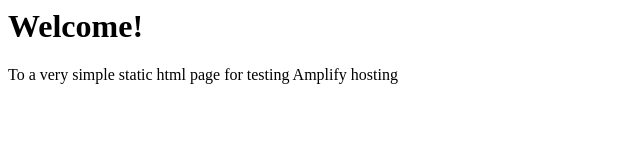
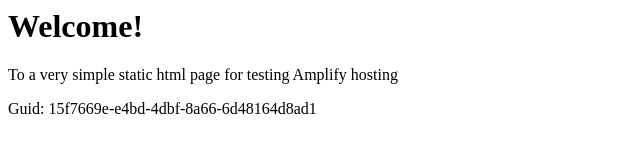
Before and after one commit to aws-aemilia-nrt/Github-PR-Commit-Integration-Test-DoNotTouch-Gith-P5X5MO5I-v1-preprod-ap-northeast-1, a website: page src/index.html in a window 1280 px wide. Shown: the whole page, without its empty margins (0-640 px from the left). Drawn offline with Linux system fonts and the light colour scheme.

Commit message:
commit from integ tests

```diff
--- a/src/index.html
+++ b/src/index.html
@@ -1,3 +1,5 @@
+
+
 <html lang="en">
 
 <head>
@@ -10,6 +12,6 @@
 <body>
     <h1>Welcome!</h1>
     <p>To a very simple static html page for testing Amplify hosting</p>
-</body>
+    <p>Guid: 15f7669e-e4bd-4dbf-8a66-6d48164d8ad1</p></body>
 
 </html>
```
